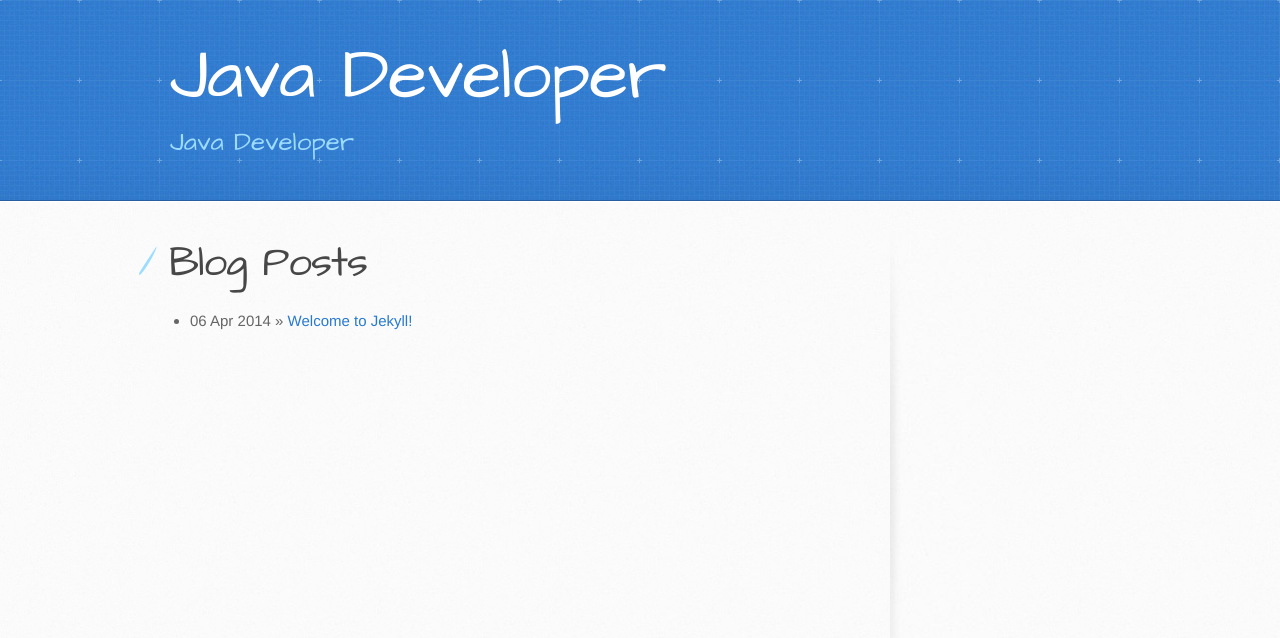
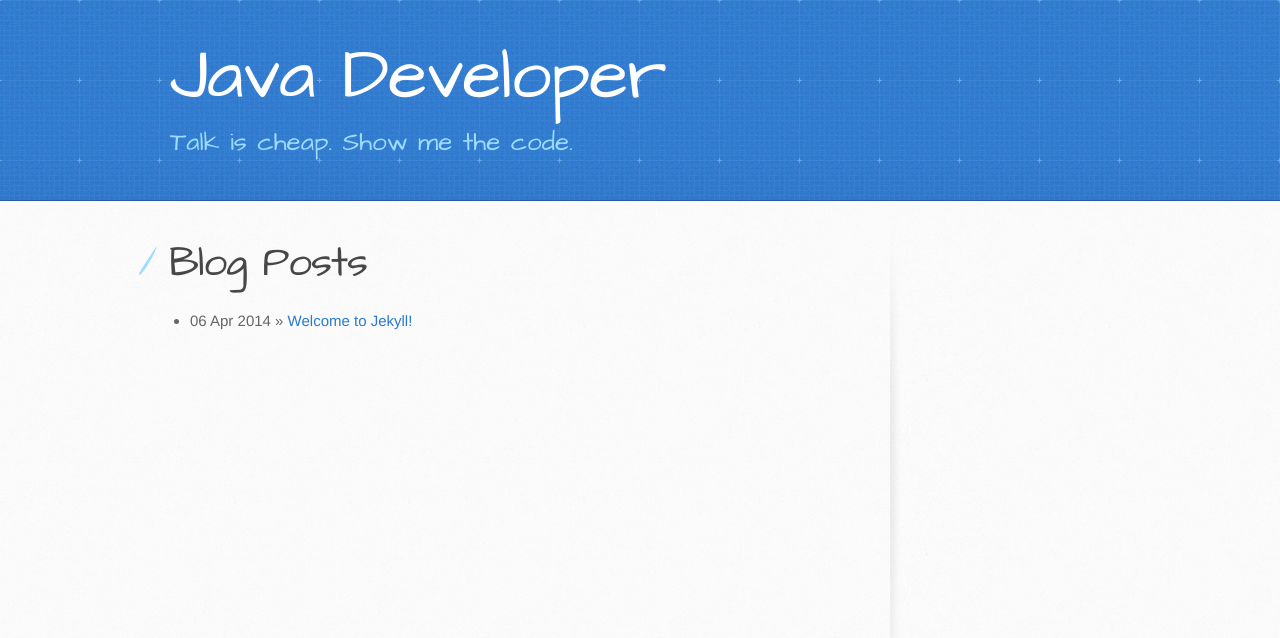
Before and after one commit to jaepils/jaepils.github.io, a Jekyll site: the page built from index.html, in a window 1280 px wide. Shown: the top 638 px of the page. Built offline with Jekyll 4.4.1, drawn with Linux system fonts in a browser that asks for light colours.

Commit message:
타이틀 수정

```diff
--- a/_layouts/default.html
+++ b/_layouts/default.html
@@ -20,7 +20,7 @@
     <header>
       <div class="inner">
         <h1> {{ site.name }} </h1>
-        <h2>Java Developer</h2>
+        <h2>Talk is cheap. Show me the code.</h2>
       </div>
     </header>
 
```
